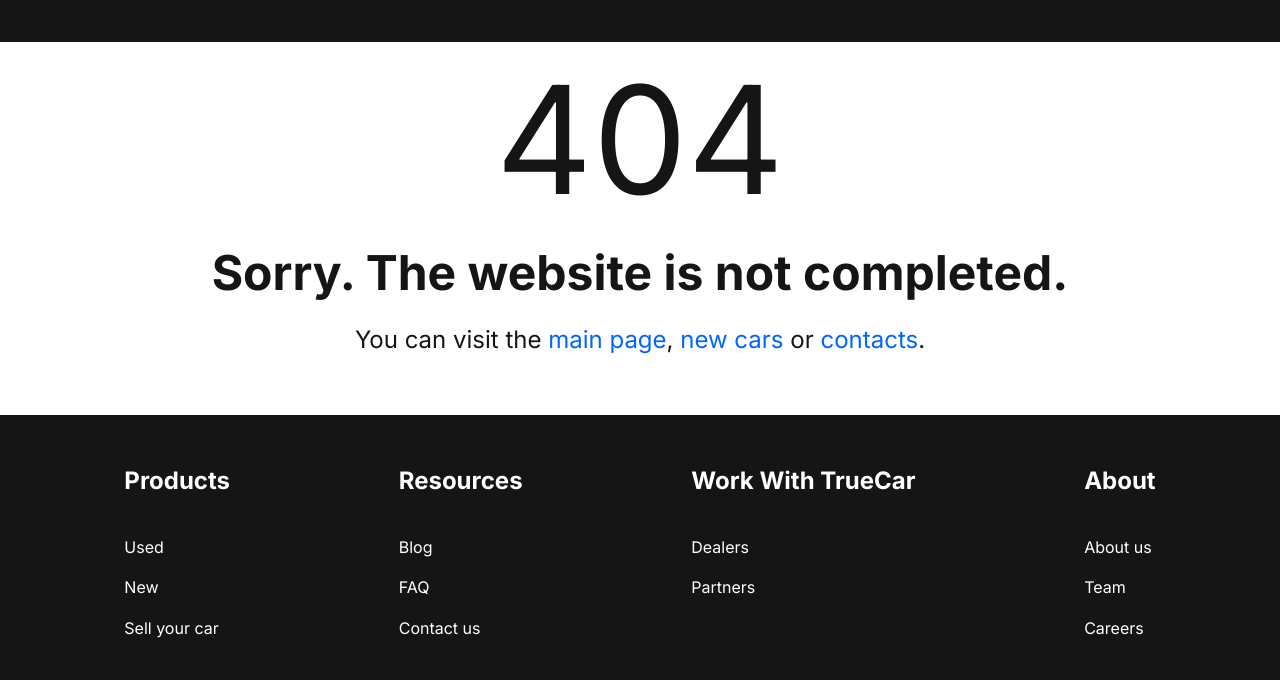
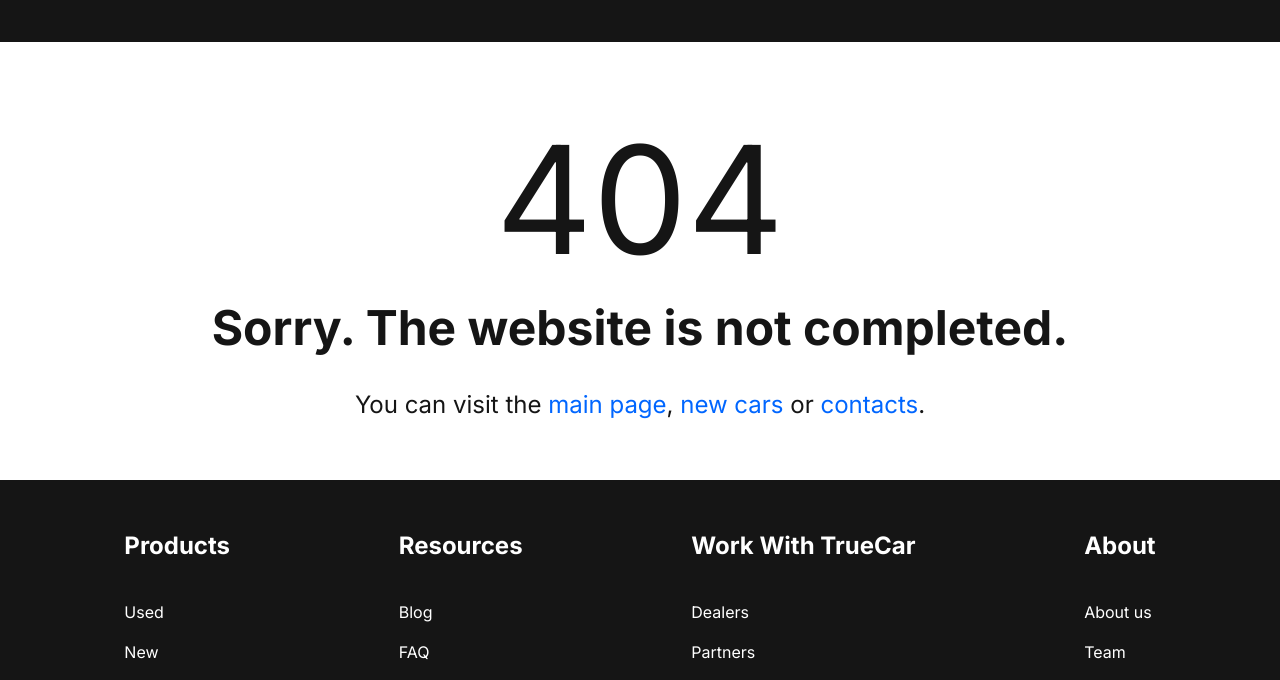
Before and after one commit to GolovanovAlex/Leasing_Cars, a website: page app/404.html in a window 1280 px wide. Shown: the part 103-783 px from the top of the page. Drawn offline with Linux system fonts and the light colour scheme.

Commit message:
404page bug

```diff
--- a/app/404.html
+++ b/app/404.html
@@ -53,10 +53,10 @@
       <main class="main">
         <div class="container">
           <div class="page404">
+            <p class="page404__number">404</p>
             <h2 class="title title__h2 page404__title">
               Sorry. The website is not completed.
             </h2>
-            <p class="page404__number">404</p>
             <p class="page404__sorry">
               You can visit the
               <a class="page404__link" href="index.html">main page</a>,
--- a/app/scss/global.scss
+++ b/app/scss/global.scss
@@ -178,17 +178,12 @@ body {
 }
 // ---- ---- 404 ---- ---- //
 .page404 {
-  position: relative;
-  padding: 200px 0 60px;
+  padding: 60px 0 60px;
   text-align: center;
   &__title {
-    margin-bottom: 20px;
+    margin-bottom: 30px;
   }
   &__number {
-    position: absolute;
-    top: 0;
-    left: 0;
-    right: 0;
     display: flex;
     align-items: center;
     justify-content: center;
```
Also changed, not shown: app/css/style.min.css.
